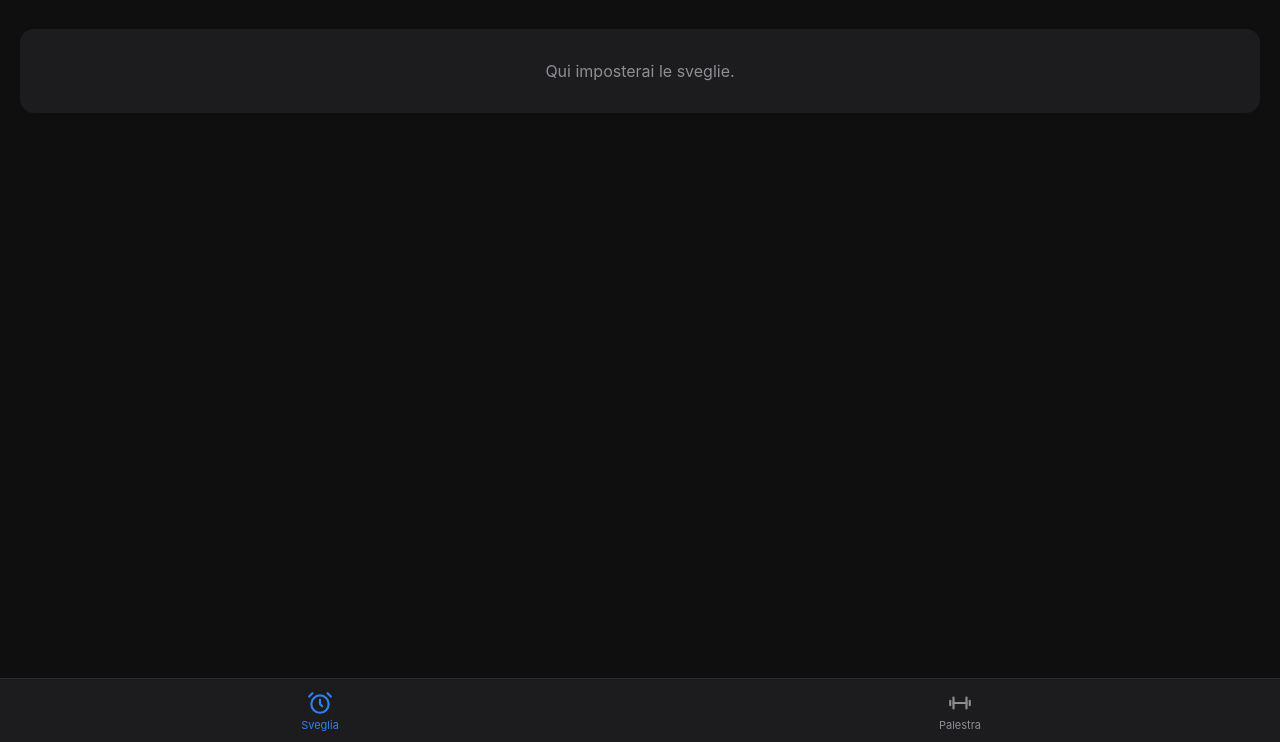
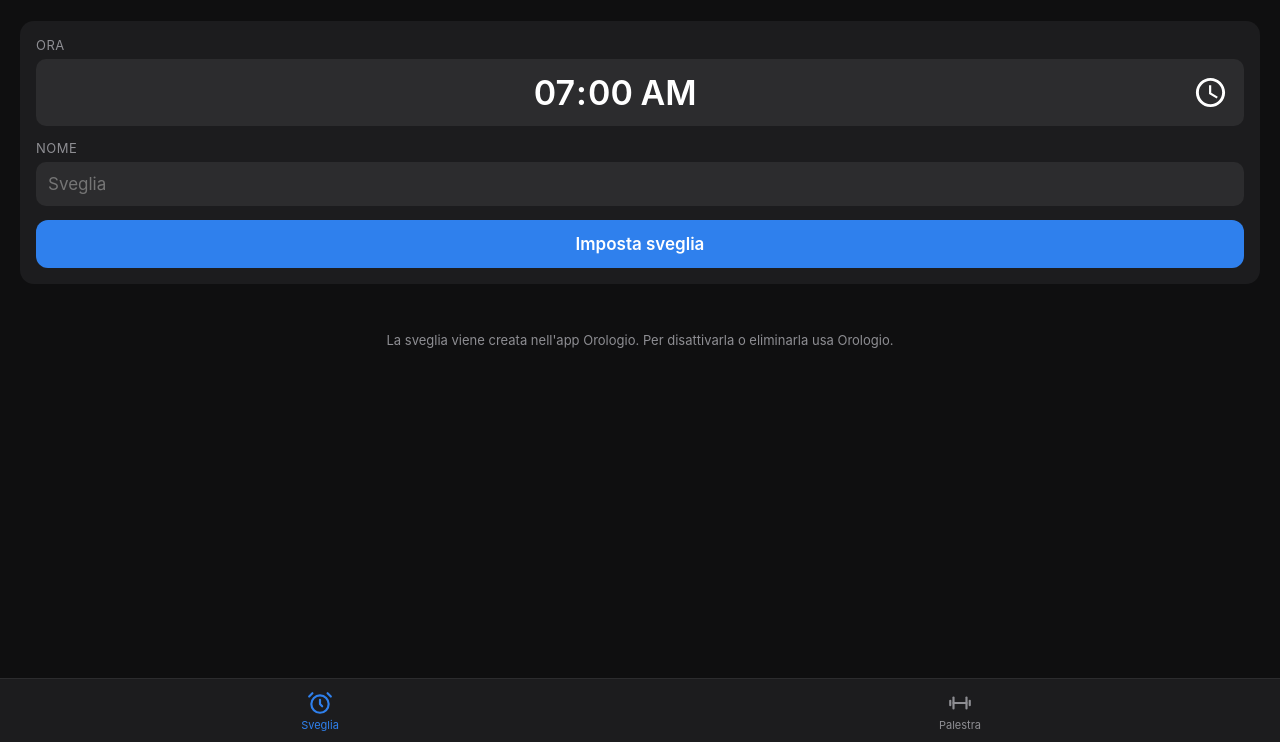
Before and after one commit to gsambo-aero/app-routine-giosambo, a plain HTML site: page index.html in a window 1280 px wide. Shown: the part 58-800 px from the top of the page. Drawn offline with Linux system fonts and the light colour scheme.

Commit message:
Sveglia v1: modulo collegato a Comandi Rapidi

```diff
--- a/app.js
+++ b/app.js
@@ -1,4 +1,4 @@
-// Navigazione tra le schede in basso
+// ===== Navigazione tra le schede in basso =====
 
 const tabs = document.querySelectorAll('.tab');
 const viste = document.querySelectorAll('.vista');
@@ -15,3 +15,37 @@ tabs.forEach(t => {
 
 // All'apertura mostra l'ultima scheda usata (la prima volta: Sveglia)
 mostraVista(localStorage.getItem('ultimaVista') || 'sveglia');
+
+
+// ===== Sveglia: invio a Comandi Rapidi =====
+
+// Nome del comando rapido: deve coincidere esattamente con quello in Comandi Rapidi
+const COMANDO_SVEGLIA = 'Routine Sveglia';
+
+const formSveglia = document.getElementById('form-sveglia');
+const campoOra = document.getElementById('sveglia-ora');
+const campoNome = document.getElementById('sveglia-nome');
+const esitoSveglia = document.getElementById('sveglia-esito');
+
+formSveglia.addEventListener('submit', evento => {
+  evento.preventDefault(); // evita che la pagina si ricarichi
+
+  const ora = campoOra.value; // formato "HH:MM", es. "07:30"
+  if (!ora) {
+    esitoSveglia.textContent = 'Scegli un orario.';
+    return;
+  }
+
+  // Il carattere | separa ora e nome, quindi non può comparire nel nome
+  const nome = (campoNome.value.trim() || 'Sveglia').replaceAll('|', ' ');
+  const testo = ora + '|' + nome;
+
+  const indirizzo =
+    'shortcuts://run-shortcut' +
+    '?name=' + encodeURIComponent(COMANDO_SVEGLIA) +
+    '&input=text' +
+    '&text=' + encodeURIComponent(testo);
+
+  esitoSveglia.textContent = 'Inviata: ' + ora + ' ' + nome;
+  window.location.href = indirizzo;
+});
--- a/index.html
+++ b/index.html
@@ -18,7 +18,21 @@
       <header class="titolo">
         <h1>Sveglia</h1>
       </header>
-      <div class="vuoto">Qui imposterai le sveglie.</div>
+
+      <form id="form-sveglia" class="card">
+        <label class="campo">
+          <span>Ora</span>
+          <input type="time" id="sveglia-ora" value="07:00" required>
+        </label>
+        <label class="campo">
+          <span>Nome</span>
+          <input type="text" id="sveglia-nome" placeholder="Sveglia" maxlength="40" autocomplete="off">
+        </label>
+        <button type="submit" class="btn-primario">Imposta sveglia</button>
+      </form>
+
+      <p id="sveglia-esito" class="esito"></p>
+      <p class="nota">La sveglia viene creata nell'app Orologio. Per disattivarla o eliminarla usa Orologio.</p>
     </section>
 
     <!-- Vista Palestra -->
--- a/style.css
+++ b/style.css
@@ -2,11 +2,14 @@
 :root {
   --sfondo: #0f0f10;
   --superficie: #1c1c1e;
+  --superficie-2: #2c2c2e;
   --bordo: #2c2c2e;
   --testo: #ffffff;
   --testo-secondario: #8e8e93;
   --accento: #2f80ed;
+  --successo: #34c759;
   --altezza-tabbar: 64px;
+  color-scheme: dark; /* selettori di sistema (es. orario) in tema scuro */
 }
 
 * {
@@ -50,6 +53,78 @@ main {
   text-align: center;
 }
 
+/* Riquadro con i campi */
+.card {
+  margin: 16px 20px;
+  padding: 16px;
+  background: var(--superficie);
+  border-radius: 14px;
+  display: flex;
+  flex-direction: column;
+  gap: 14px;
+}
+
+.campo {
+  display: flex;
+  flex-direction: column;
+  gap: 6px;
+}
+.campo span {
+  font-size: 13px;
+  color: var(--testo-secondario);
+  text-transform: uppercase;
+  letter-spacing: 0.5px;
+}
+
+/* Font almeno 16px: sotto questa soglia iOS ingrandisce la pagina al tocco */
+.campo input {
+  width: 100%;
+  padding: 12px;
+  font-size: 17px;
+  font-family: inherit;
+  color: var(--testo);
+  background: var(--superficie-2);
+  border: none;
+  border-radius: 10px;
+  outline: none;
+  -webkit-appearance: none;
+  appearance: none;
+}
+#sveglia-ora {
+  font-size: 34px;
+  font-weight: 600;
+  text-align: center;
+  min-height: 64px;
+}
+
+.btn-primario {
+  padding: 14px;
+  font-size: 17px;
+  font-weight: 600;
+  font-family: inherit;
+  color: #fff;
+  background: var(--accento);
+  border: none;
+  border-radius: 12px;
+  cursor: pointer;
+}
+.btn-primario:active { opacity: 0.7; }
+
+.esito {
+  margin: 0 20px;
+  min-height: 20px;
+  color: var(--successo);
+  font-size: 15px;
+  text-align: center;
+}
+
+.nota {
+  margin: 12px 20px;
+  color: var(--testo-secondario);
+  font-size: 13px;
+  text-align: center;
+}
+
 /* Barra delle schede */
 .tabbar {
   position: fixed;
```
